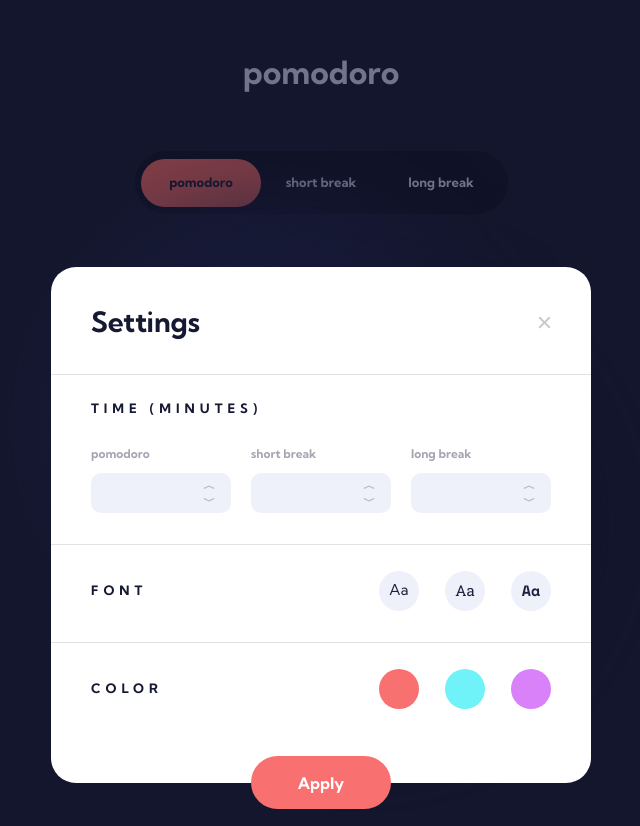
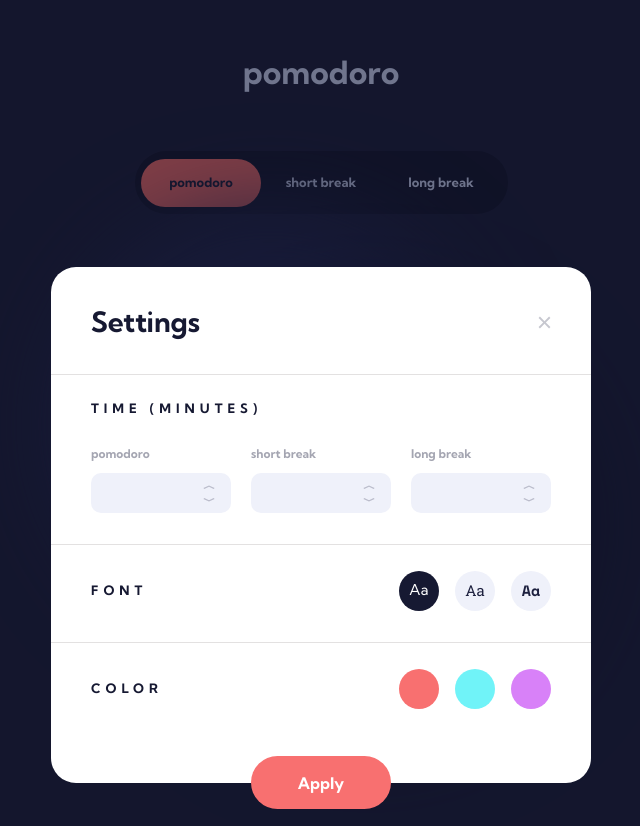
Before and after one commit to GIGAKLIBADZE/pomodoro-app, a React (Vite) app: page /pomodoro in a window 1280 px wide. Both pictures are taken after a click on the picture 640 px from the left and 784 px from the top of the page. Shown: the whole page, without its empty margins (319-959 px from the left). Built offline with nearby package versions, Linux system fonts and the light colour scheme.

Commit message:
add font switching styles

```diff
--- a/src/components/Settings.tsx
+++ b/src/components/Settings.tsx
@@ -169,21 +169,27 @@ const Settings: React.FC<SettingsProps> = ({ setApply }) => {
           <div className="fonts-and-colors-container">
             <div
               style={{ fontFamily: "Kumbh Sans" }}
-              className="font-container font-normal"
+              className={`font-container font-normal ${
+                tempFont === 1 ? "bg-[#161932] text-white" : ""
+              }`}
               onClick={kumbhSans}
             >
               Aa
             </div>
             <div
               style={{ fontFamily: "Roboto Slab" }}
-              className="font-container font-normal"
+              className={`font-container font-normal ${
+                tempFont === 2 ? "bg-[#161932] text-white" : ""
+              }`}
               onClick={robotoSlab}
             >
               Aa
             </div>
             <div
               style={{ fontFamily: "Space Mono" }}
-              className="font-container font-bold"
+              className={`font-container font-bold ${
+                tempFont === 3 ? "bg-[#161932] text-white" : ""
+              }`}
               onClick={spaceMono}
             >
               Aa
--- a/src/index.css
+++ b/src/index.css
@@ -78,7 +78,7 @@ body {
     }
 
     .fonts-and-colors-container {
-        @apply flex justify-center gap-[1.6rem] mt-[1.8rem] sm:gap-[2.6rem]
+        @apply flex justify-center gap-[1.6rem] mt-[1.8rem] sm:gap-[2.6rem] xl:gap-[1.6rem]
     }
 
     .button-styles {
```
